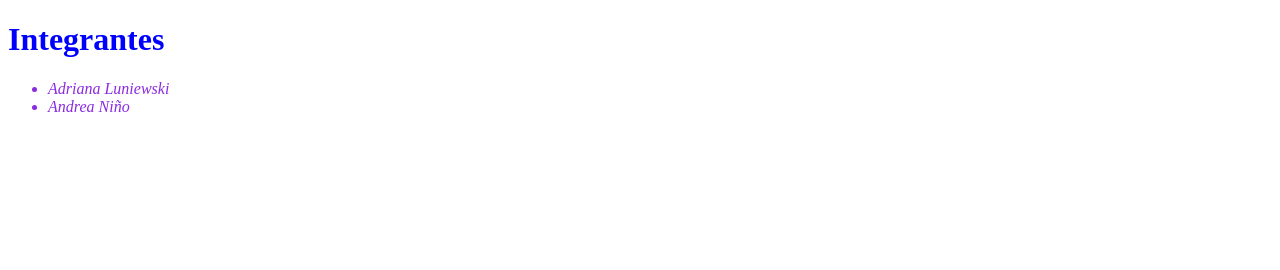
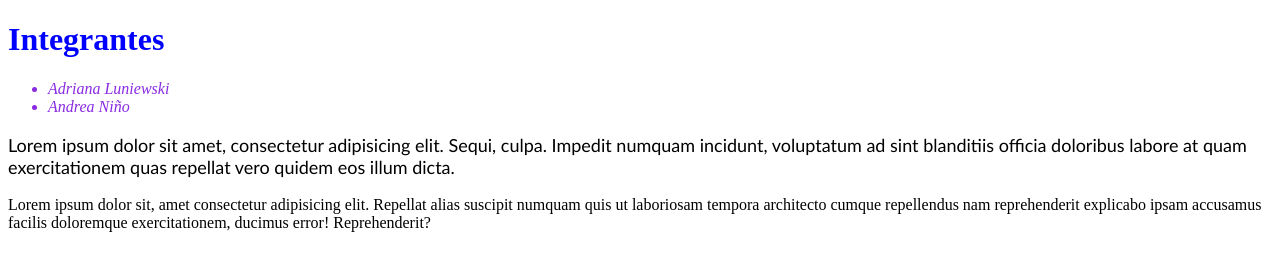
Before and after one commit to Andrea-25-11/clase4-informatica, a plain HTML site: page index.html in a window 1280 px wide. Drawn offline with Linux system fonts and the light colour scheme.

Commit message:
cambios html y css

```diff
--- a/index.html
+++ b/index.html
@@ -12,5 +12,7 @@
         <li>Adriana Luniewski</li>
         <li>Andrea Niño</li>
     </ul>
+    <p class="primer-parrafo">Lorem ipsum dolor sit amet, consectetur adipisicing elit. Sequi, culpa. Impedit numquam incidunt, voluptatum ad sint blanditiis officia doloribus labore at quam exercitationem quas repellat vero quidem eos illum dicta.</p>
+    <p>Lorem ipsum dolor sit, amet consectetur adipisicing elit. Repellat alias suscipit numquam quis ut laboriosam tempora architecto cumque repellendus nam reprehenderit explicabo ipsam accusamus facilis doloremque exercitationem, ducimus error! Reprehenderit?</p>
 </body>
 </html>
--- a/style.css
+++ b/style.css
@@ -5,3 +5,8 @@ ul{
     color:blueviolet;
     font-style: italic;
 }
+.primer-parrafo{
+    font-family: 'Gill Sans', 'Gill Sans MT', Calibri, 'Trebuchet MS', sans-serif;
+    font-size: 18px;
+    color: rgba(rgba(187, 20, 159, 0.637), green, blue, alpha);
+}
```
